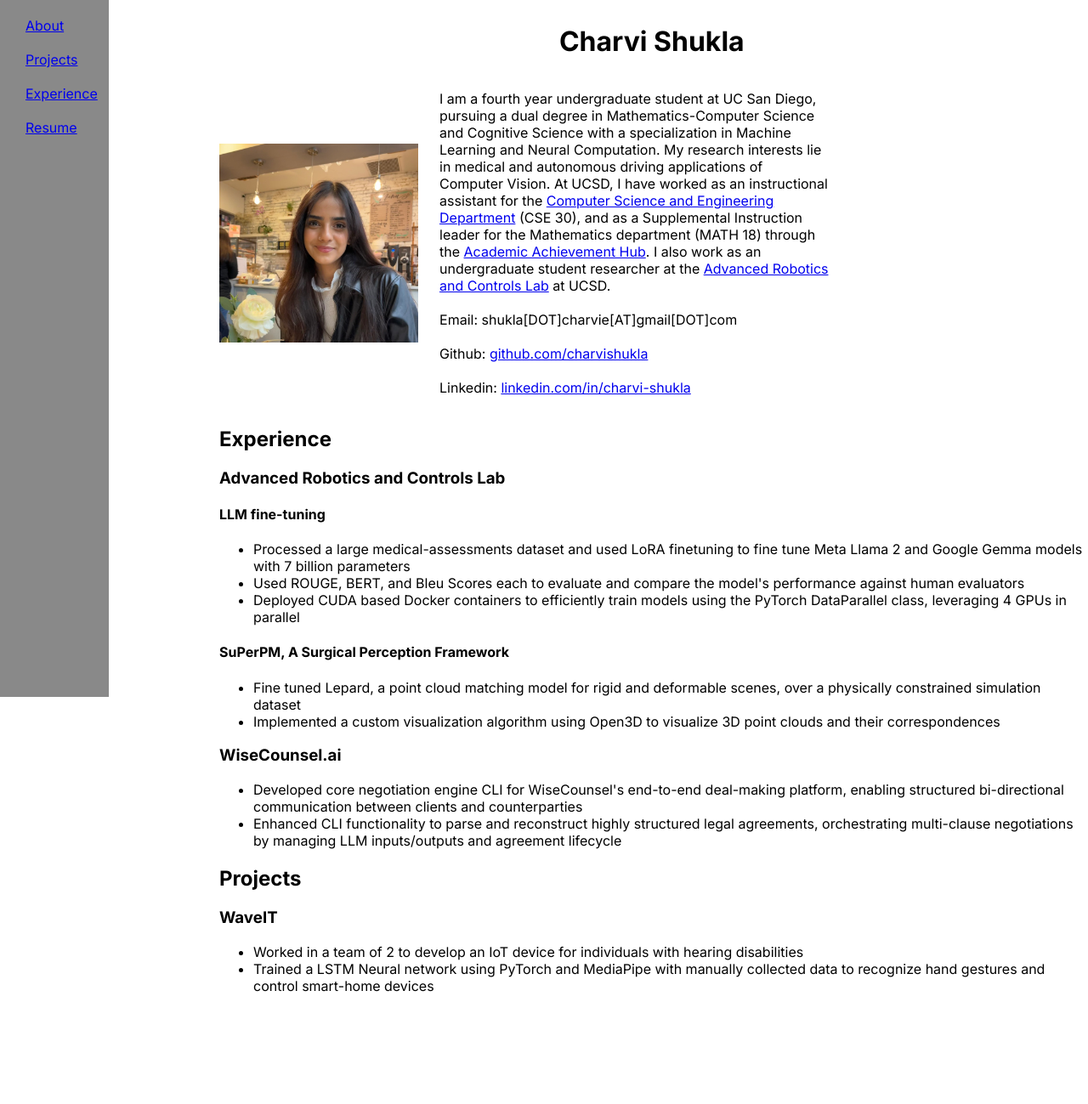
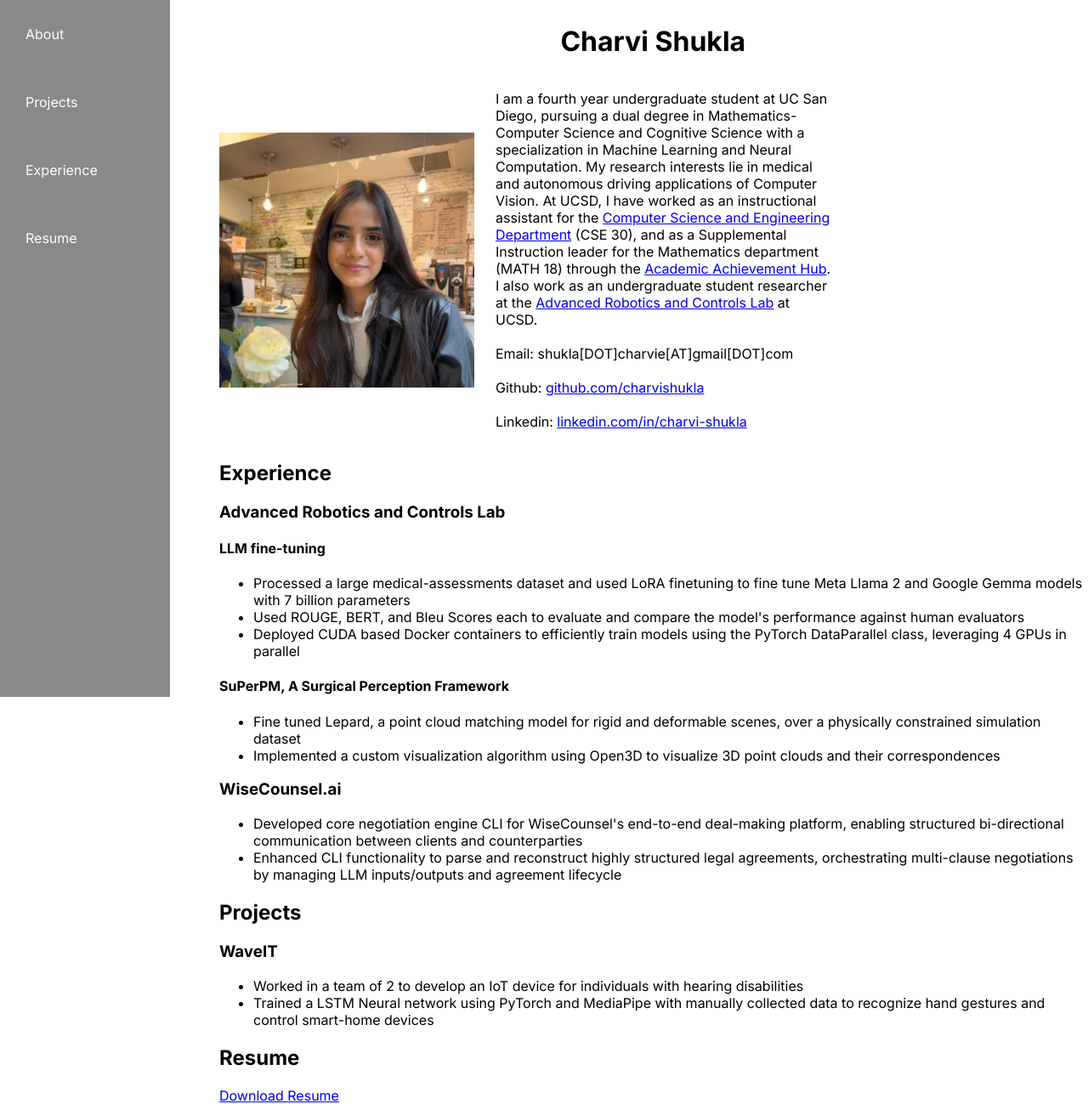
Before and after one commit to charvishukla/charvi-website, a Next.js app: page / in a window 1280 px wide. Shown: the whole page at 85% size. Before the commit the page ends 1186 px from the top, so only its background shows below. Built offline with nearby package versions, Linux system fonts and the light colour scheme.

Commit message:
Upload Resume

```diff
--- a/src/app/SideNav.module.css
+++ b/src/app/SideNav.module.css
@@ -1,16 +1,19 @@
 .sideNav {
-    height: 100%;
     width: 10%;
+    min-width: 200px;
+    height: 100vh;
     position: fixed;
-    background-color:#898989;
+    background-color: #898989;
     padding-top: 20px;
     margin-left: -8px;
     margin-top: -8px;
-
-    /* display: flex;
-    flex-direction: column;  */
+    overflow-x: hidden;
+    overflow-y: auto;
 }
 
 .item {
-    margin-left: 30px;
+    padding: 10px 30px;
+    display: block;
+    color: white;
+    text-decoration: none;
 }
--- a/src/app/page.js
+++ b/src/app/page.js
@@ -2,6 +2,8 @@ import logo from "./logo.jpg";
 import SideNav from "./SideNav";
 import styles from "./page.module.css";
 import Image from "next/image";
+import Link from 'next/link';
+
 export default function Home(props) {
   return (
     <div className={styles.App}>
@@ -116,9 +118,16 @@ export default function Home(props) {
               </li>
             </ul>
           </div>
-
           <div className="Sub-section-item"></div>
         </div>
+
+      <div className="Resume">
+        <h2>Resume</h2>
+        <Link className="download-link" href="charvi-resume.pdf" locale={false} download="resume-charvi-shukla.pdf">
+                Download Resume
+            </Link>
+      </div>
+
       </div>
     </div>
   );
--- a/src/app/page.module.css
+++ b/src/app/page.module.css
@@ -1,6 +1,34 @@
 .App {
   overflow: hidden;
   position: absolute;
+}
+
+.home {
+  width: 250px;
+  position: fixed;
+  height: 100vh;
+  background-color: #f4f4f4;
+  transition: width 0.5s;
+}
+
+@media (max-width: 768px) {
+  .home {
+    width: 100%;
+    height: auto;
+  }
+}
+
+.download-link {
+  padding: 10px 20px;
+  background-color: #007BFF;
+  color: white;
+  border-radius: 5px;
+  text-decoration: none; /* Removes underline from the link */
+}
+
+
+.download-link:hover {
+  background-color: #0056b3;
 }
 
 .Name {
@@ -26,6 +54,9 @@
 .Introduction img {
   width: 23%;
   height: 23%;
+  min-width: 300px;
+  min-height: 300px;
+  object-fit: cover;
   display: inline-block;
 }
 .container {
```
Also changed, not shown: 1 other file (tests, documents, lock files or other folders).
